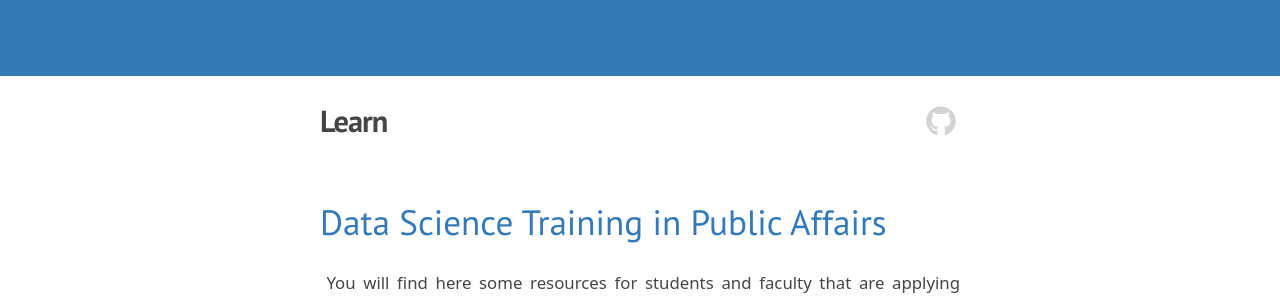
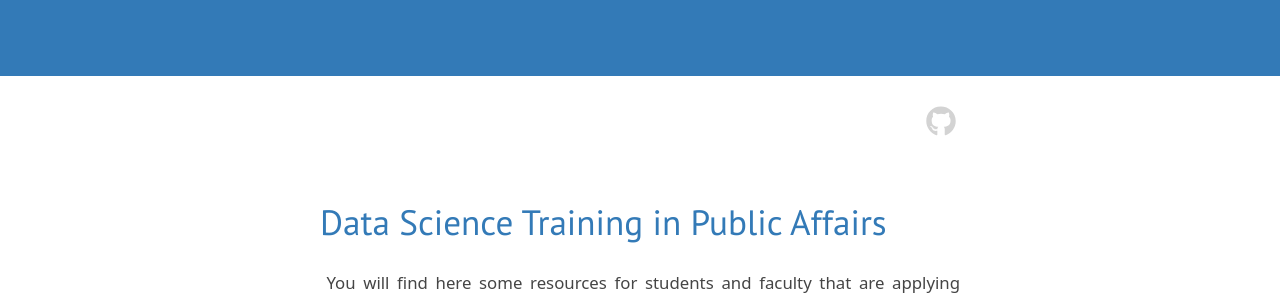
Before and after one commit to DS4PS/ds4ps_dev_site, a Jekyll site: the page built from learn.md, in a window 1280 px wide. Shown: the part 374-674 px from the top of the page. Built offline with Jekyll 4.4.1, drawn with Linux system fonts in a browser that asks for light colours; nearby versions of some CDN libraries; library files that are not in the unit come from our copies.

Commit message:
Update page.html

```diff
--- a/_layouts/page.html
+++ b/_layouts/page.html
@@ -4,7 +4,7 @@ layout: default
 <div class="post">
 
   <header class="post-header">
-    <h1 class="post-title">{{ page.title }}
+    <h1 class="post-title" style="color:white">{{ page.title }}
        <a href="https://github.com/DS4PS/ds4ps_dev_site/edit/master/{{page.path}}" target="_blank" style="float:right;">
        <i class="fab fa-github fa-1x" style="color:lightgray;text-align:right;"></i></a>
      </h1>
```
